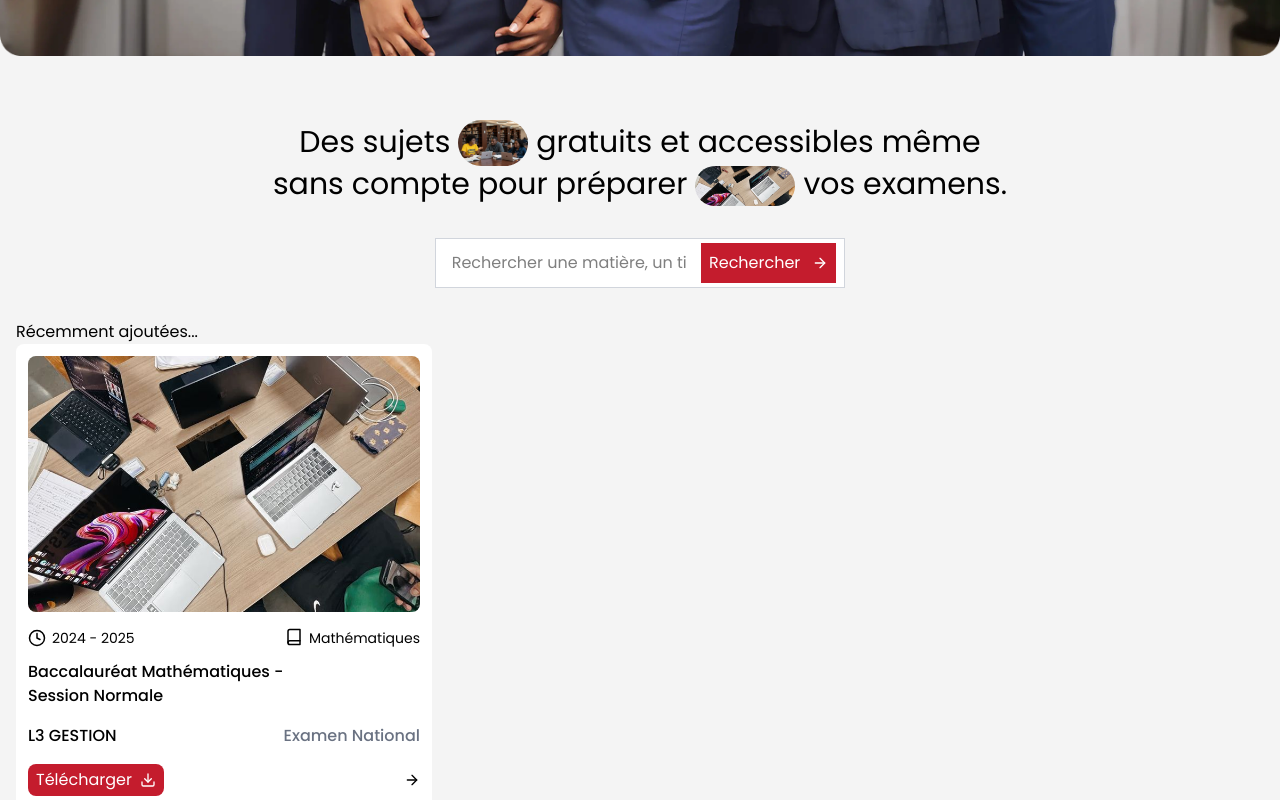
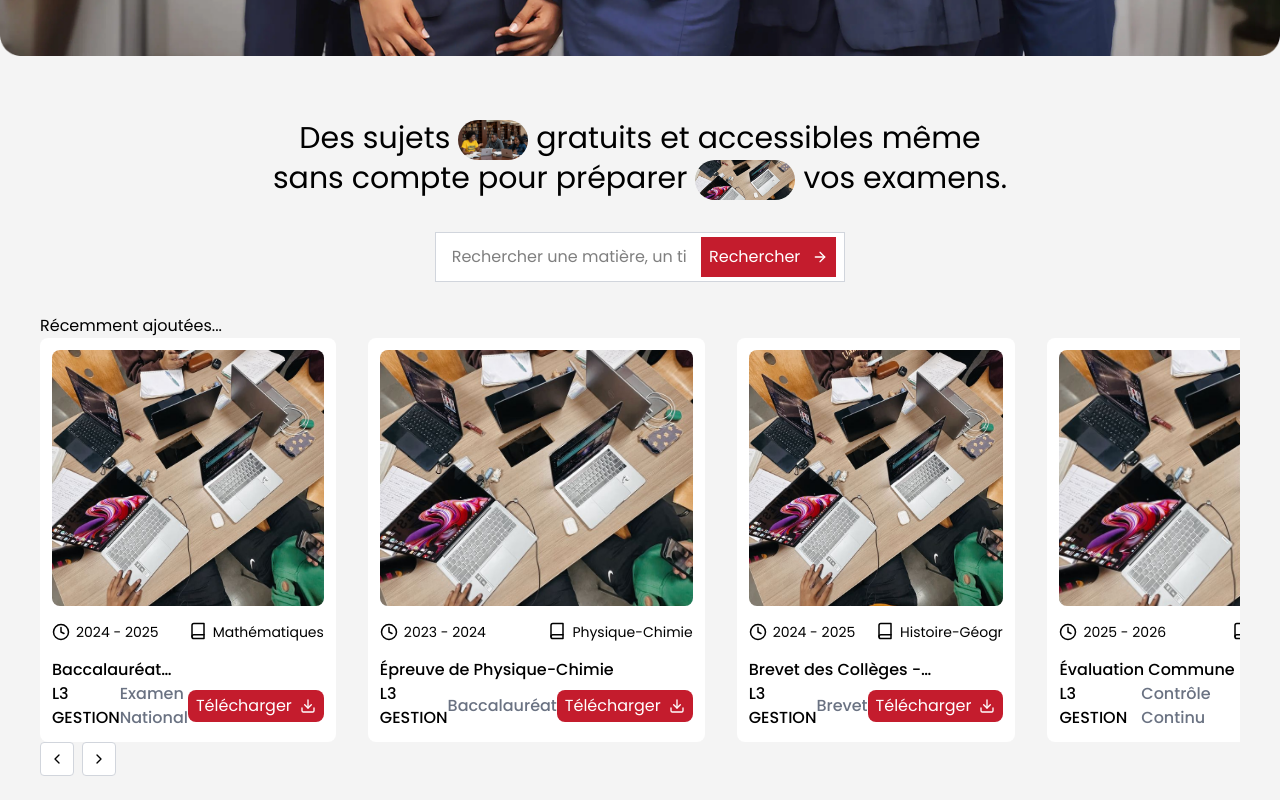
Before and after one commit to kaizen-squad/esgis-epreuves, a Next.js app: page / in a window 1280 px wide. Shown: the part 980-1780 px from the top of the page. Built offline with nearby package versions, Linux system fonts and the light colour scheme.

Commit message:
fix(accueil): fixed image issues in the presented section

```diff
--- a/src/app/(public)/accueil/components/RecentlyAdded.tsx
+++ b/src/app/(public)/accueil/components/RecentlyAdded.tsx
@@ -1,15 +1,18 @@
+"use client";
+
+import Slider from "@/components/ui/Slider";
 import EpreuveCard from "../../components/EpreuveCard";
 import { epreuvesMock } from "../../constants/epreuve_constants";
 
 const RecentlyAdded = () => {
   return (
-    <div className="px-4">
+    <div className="px-10">
       <h3>Récemment ajoutées...</h3>
-      <div>
+      <Slider>
         {epreuvesMock.map((epreuve) => (
           <EpreuveCard {...epreuve} key={epreuve.name} />
         ))}
-      </div>
+      </Slider>
     </div>
   );
 };
--- a/src/app/(public)/accueil/components/Research.tsx
+++ b/src/app/(public)/accueil/components/Research.tsx
@@ -6,22 +6,24 @@ const Research = () => {
     <div className="mb-8 px-6 text-center">
       <div className="mb-8 text-center text-lg lg:text-3xl">
         Des sujets{" "}
-        <Image
-          src="/images/accueil_span_page.jpeg"
-          alt="Paragraphe image 1"
-          className="hidden rounded-full align-middle lg:inline-block"
-          width={70}
-          height={20}
-        />{" "}
+        <div className="relative hidden h-10 w-17.5 align-middle lg:inline-block">
+          <Image
+            src="/images/accueil_span_page.jpeg"
+            alt="Paragraphe image 1"
+            className="hidden rounded-full object-cover align-middle lg:inline-block"
+            fill
+          />
+        </div>{" "}
         gratuits et accessibles même <br className="hidden lg:block" /> sans
         compte pour préparer{" "}
         <div className="relative my-auto hidden h-10 w-25 align-middle lg:inline-block">
           <Image
             src="/images/study.png"
             alt="Paragraphe image 1"
-            className="hidden rounded-full lg:inline-block"
-            objectFit="cover"
+            className="hidden rounded-full object-cover lg:inline-block"
+
             fill
+            sizes="(max-width: 768px) 100%, (max-width: 1200px) 100%"
           />
         </div>{" "}
         vos examens.
--- a/src/app/(public)/components/EpreuveCard.tsx
+++ b/src/app/(public)/components/EpreuveCard.tsx
@@ -12,17 +12,18 @@ interface EpreuveCard {
 
 const EpreuveCard = (data: EpreuveCard) => {
   return (
-    <div className="bg-background-primary mb-6 w-full rounded-lg p-3 lg:w-1/3">
+    <div className="bg-background-primary relative w-full rounded-lg p-3 lg:w-1/2">
       <div className="relative mb-4 h-64 w-full">
         <Image
           src={data.img_src}
           alt={data.name}
           fill
-          objectFit="cover"
-          className="rounded-lg"
+          sizes="(max-width: 768px) auto, (max-width: 1200px) auto"
+          className="rounded-lg object-cover"
+          loading="eager"
         />
       </div>
-      <div className="mb-3 flex items-start justify-between">
+      <div className="mb-4 flex items-start justify-between">
         <p className="flex w-1/2 shrink-0 items-center gap-1.5 text-sm">
           <FiClock size={18} className="shrink-0" />{" "}
           {`${data.year - 1} - ${data.year}`}
@@ -35,20 +36,15 @@ const EpreuveCard = (data: EpreuveCard) => {
           {data.matter}
         </span>
       </div>
-      <p className="mb-4 line-clamp-2 max-w-2/3 text-base font-medium">
+      <p className="line-clamp-1 max-w-3/4 text-base font-medium">
         {data.name}
       </p>
-      <div className="mb-4 flex items-center justify-between">
+
+      <div className="flex items-center justify-between">
         <p className="font-medium uppercase">L3 GESTION</p>
         <p className="font-medium text-gray-500">{data.type}</p>
-      </div>
-
-      <div className="flex items-center justify-between">
         <button className="bg-background-accent text-text-primary flex cursor-pointer items-center gap-2 rounded-lg px-2 py-1">
           Télécharger <FiDownload />
-        </button>
-        <button>
-          <FiArrowRight />
         </button>
       </div>
     </div>
--- a/src/components/ui/Slider.tsx
+++ b/src/components/ui/Slider.tsx
@@ -1,7 +1,7 @@
 import React, { useRef } from "react";
 import { FiChevronLeft, FiChevronRight } from "react-icons/fi";
 
-const Slider = (children: React.ReactNode) => {
+const Slider = ({ children }: { children: React.ReactNode }) => {
   const containerRef = useRef<null | HTMLDivElement>(null);
 
   const scroll = (direction: "left" | "right") => {
@@ -16,7 +16,7 @@ const Slider = (children: React.ReactNode) => {
 
   return (
     <div className="relative">
-      <div className="flex snap-x overflow-x-hidden" ref={containerRef}>
+      <div className="flex snap-x gap-8 overflow-x-hidden" ref={containerRef}>
         {children}
       </div>
 
```
